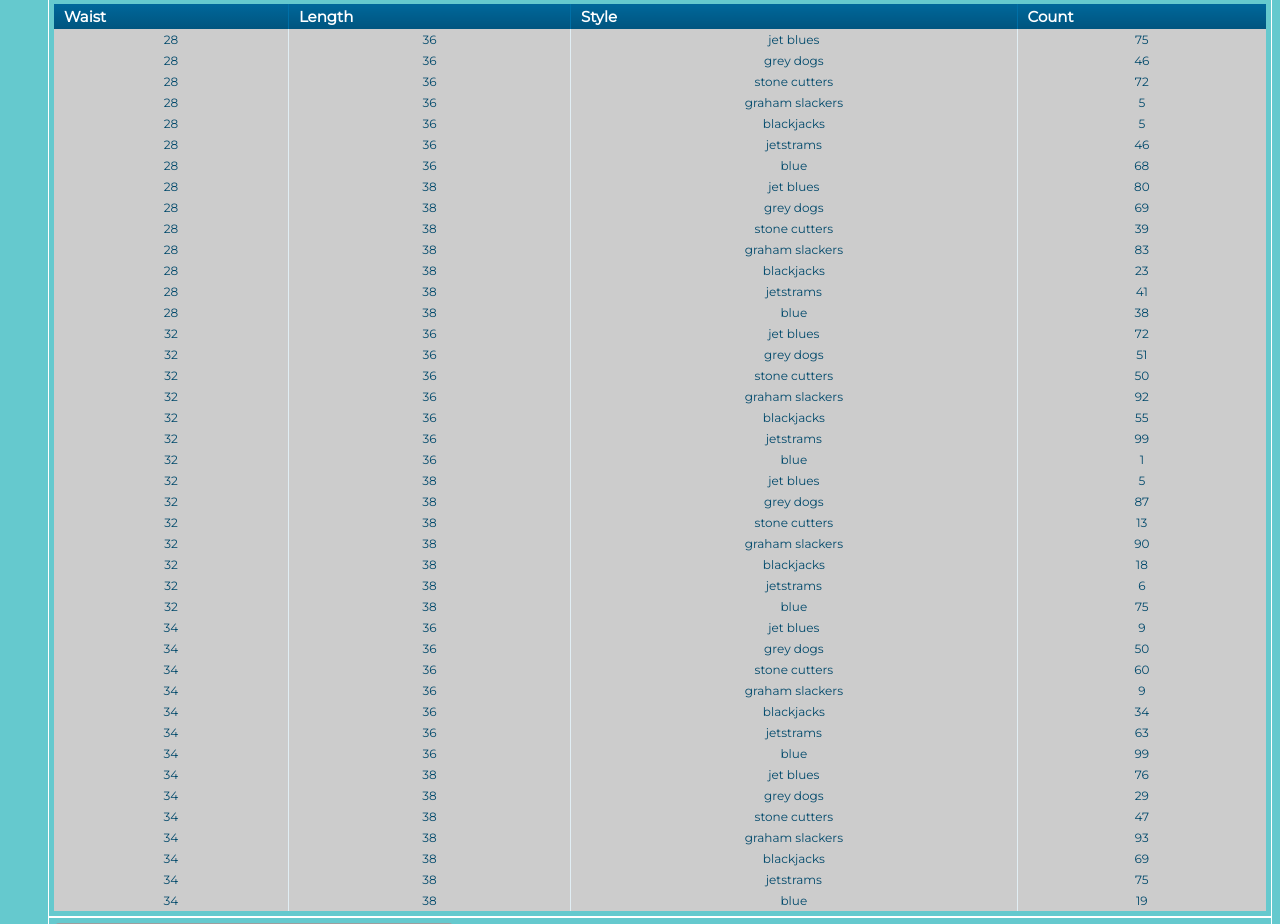
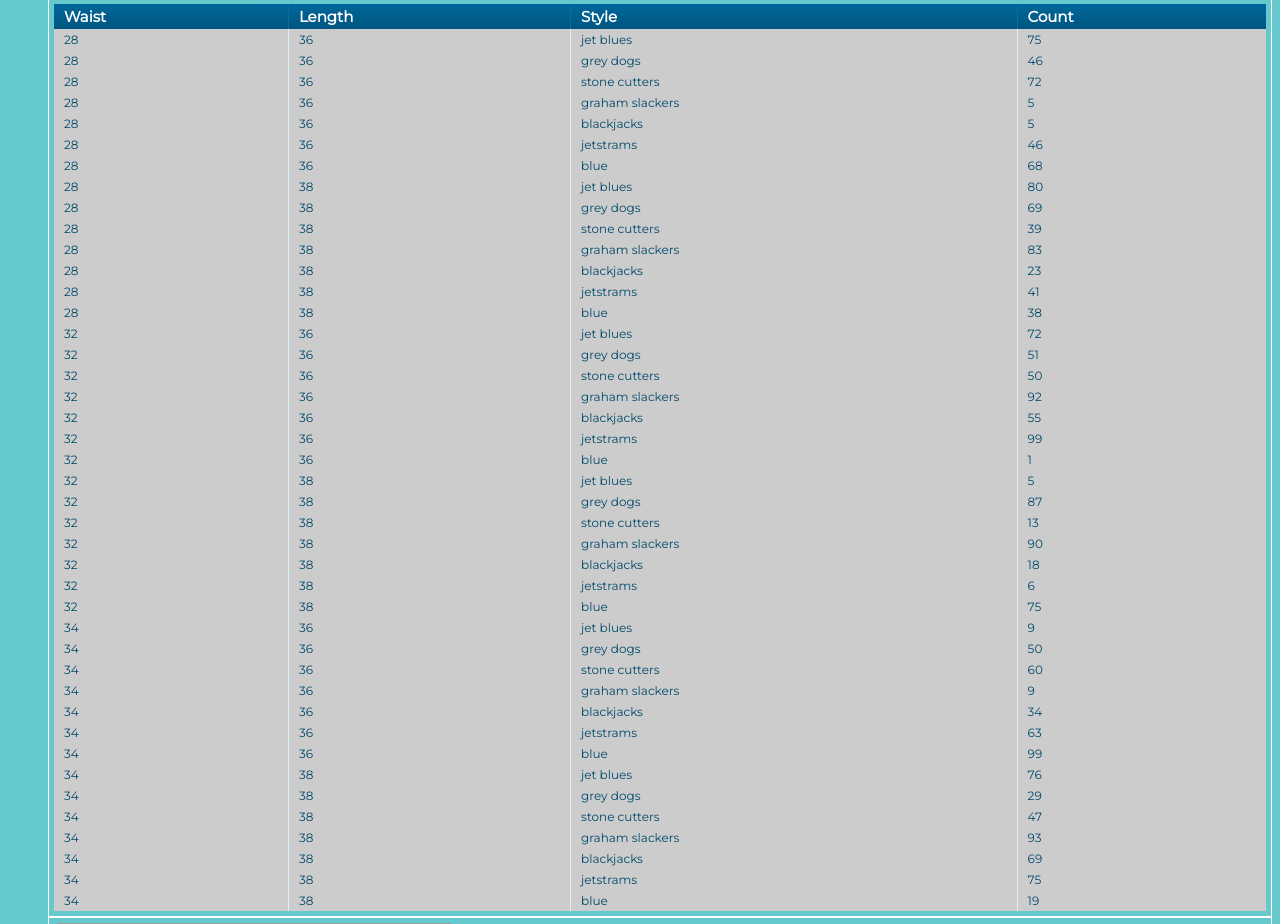
Before and after one commit to ndecesare/bonobos_homework, a Flask app: page / in a window 1280 px wide. Shown: the part 488-1412 px from the top of the page. Run offline with Flask 2, Linux system fonts and the light colour scheme; data comes from the database, SQL or seed files in the repository; some libraries are stand-ins or nearby versions; grey boxes are pictures that could not be loaded.

Commit message:
Minor tweaks to CSS and error handling

```diff
--- a/main.py
+++ b/main.py
@@ -20,6 +20,10 @@ def loadPage():
 
 	entries = cursor.fetchall()
 
-	return render_template('template.html', entries=entries)
+	try:
+		return render_template('template.html', entries=entries)
+	except Exception as e:
+		return (str(e))
+
 
 	mysql.connection.close()
--- a/static/styles/styles.css
+++ b/static/styles/styles.css
@@ -29,9 +29,6 @@
         border-collapse: collapse;
         text-align: left;
         width: 100%;
-    }
-    table td {
-      text-align: center;
     }
 
     table td,
```
Also changed, not shown: 1 other file.
